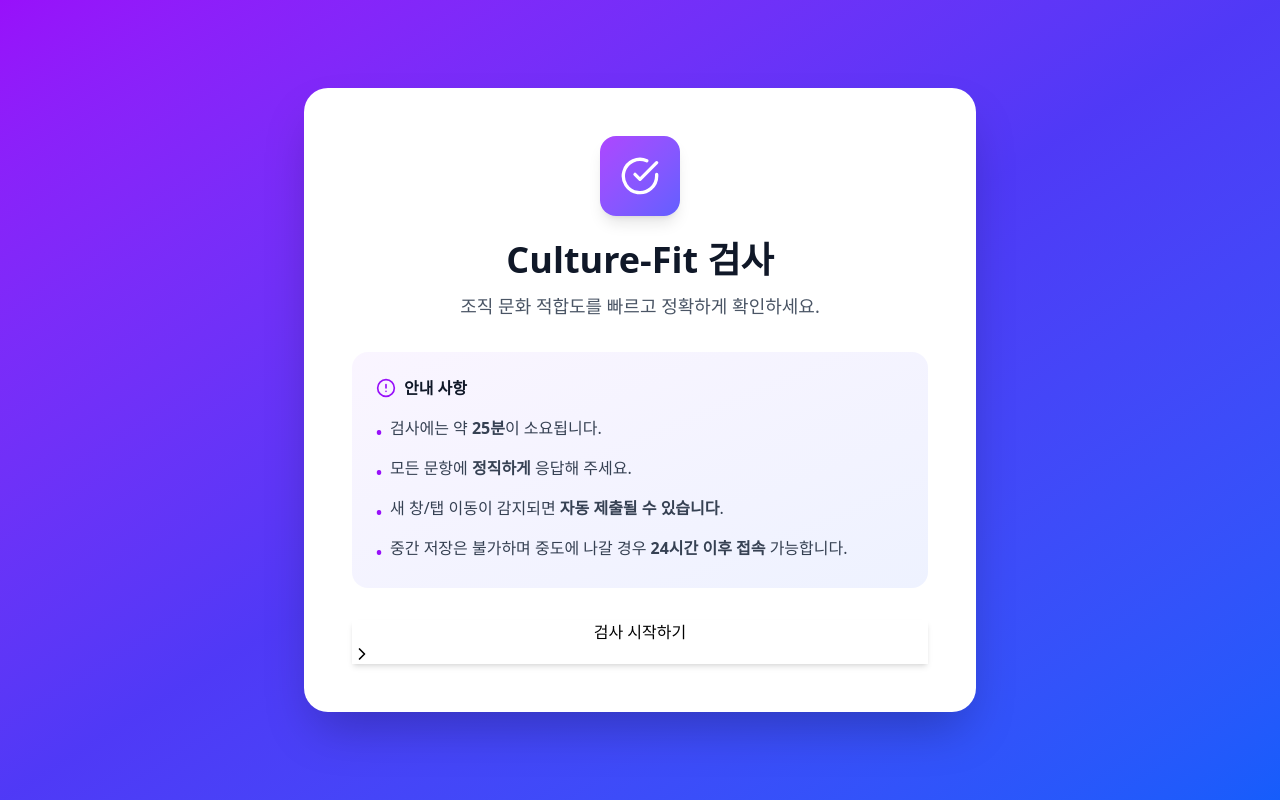
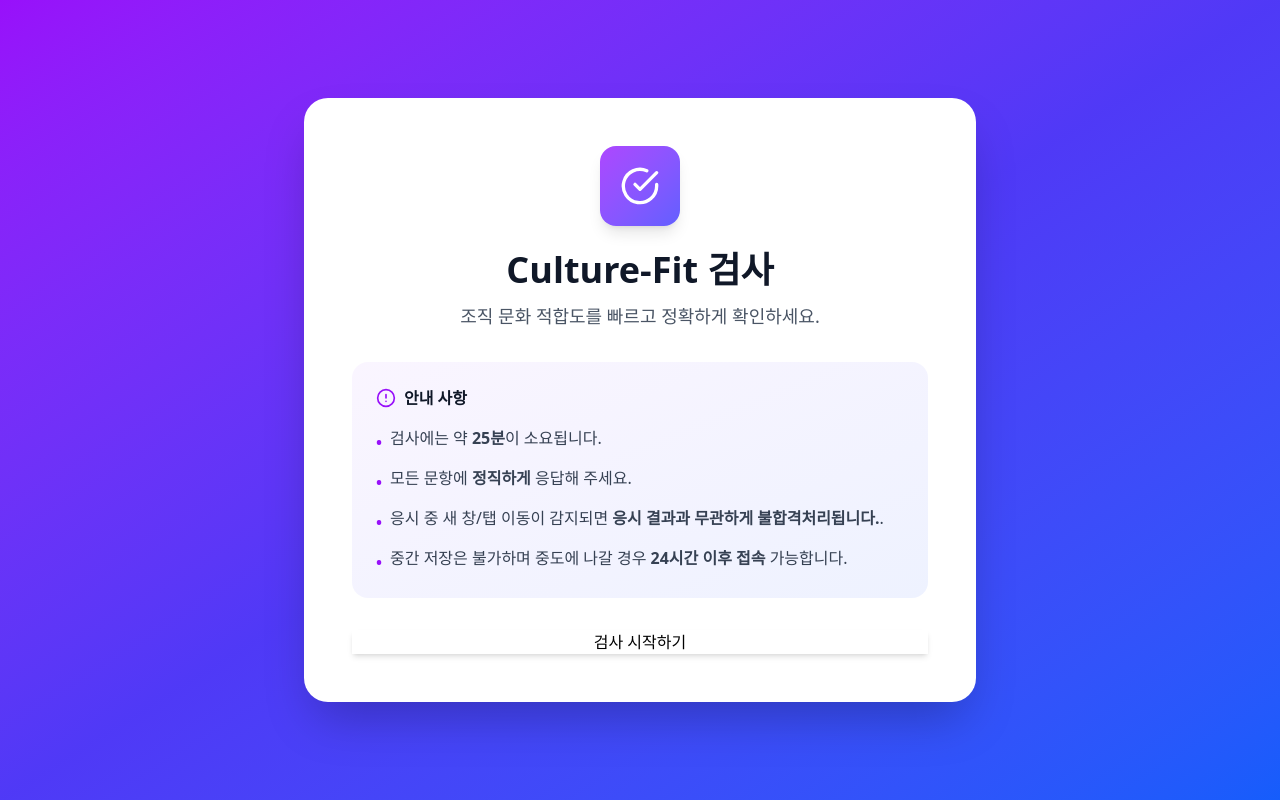
Before and after one commit to Jakeisreal/Culture-fit, a Next.js app: page / in a window 1280 px wide. Built offline with nearby package versions, Linux system fonts and the light colour scheme.

Commit message:
Update index.js

```diff
--- a/pages/index.js
+++ b/pages/index.js
@@ -429,7 +429,7 @@ export default function CultureFitApp() {
               </li>
               <li className="flex items-start gap-2">
                 <span className="text-purple-600 font-bold mt-1">•</span>
-                <span>새 창/탭 이동이 감지되면 <strong>자동 제출될 수 있습니다</strong>.</span>
+                <span>응시 중 새 창/탭 이동이 감지되면 <strong>응시 결과과 무관하게 불합격처리됩니다.</strong>.</span>
               </li>
               <li className="flex items-start gap-2">
                 <span className="text-purple-600 font-bold mt-1">•</span>
@@ -444,7 +444,6 @@ export default function CultureFitApp() {
             onClick={() => setStage('auth')}
           >
             검사 시작하기
-            <ChevronRight className="w-5 h-5" />
           </Button>
         </div>
       </div>
```
